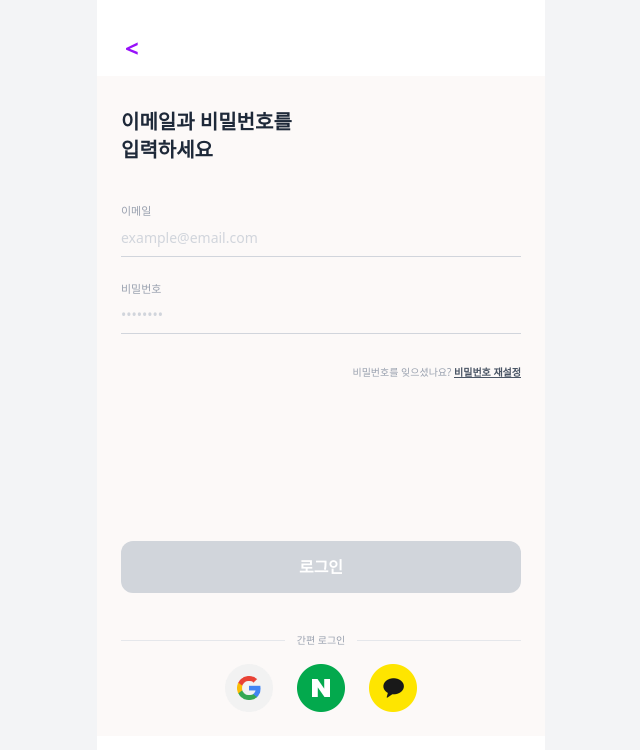
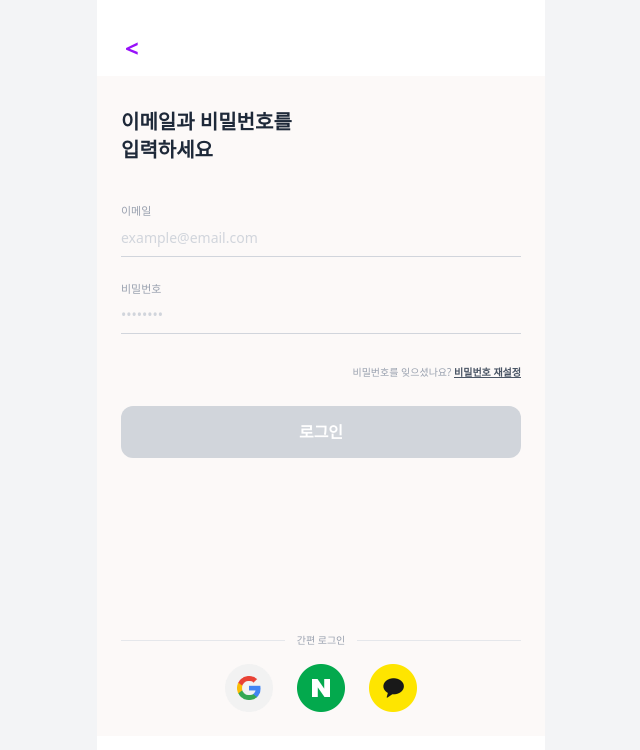
Before and after one commit to chaewoni925/MeloVoyage, a React (Vite) app in the folder FE/: page /Login in a window 1280 px wide. Shown: the top 750 px of the page, without its empty margins (319-959 px from the left). Built offline with nearby package versions, Linux system fonts and the light colour scheme.

Commit message:
로그인, 회원가입 api 연동

```diff
--- a/FE/package.json
+++ b/FE/package.json
@@ -11,6 +11,7 @@
     "test": "echo \"Error: no test specified\" && exit 1"
   },
   "dependencies": {
+    "axios": "^1.18.1",
     "react": "^18.3.1",
     "react-dom": "^18.3.1",
     "react-router-dom": "^7.15.0"
--- a/FE/src/pages/Auth/Login.jsx
+++ b/FE/src/pages/Auth/Login.jsx
@@ -1,5 +1,6 @@
-import React from 'react';
+import React, { useState } from 'react'; // 1. useState import 추가
 import { useNavigate } from 'react-router-dom';
+import axios from 'axios';
 import googleIcon from '../../assets/Google.png';
 import naverIcon from '../../assets/NAVER.png';
 import kakaoIcon from '../../assets/kakao.png';
@@ -7,9 +8,46 @@ import kakaoIcon from '../../assets/kakao.png';
 export default function Login() {
   const navigate = useNavigate();
 
+  // 입력값 저장할 state 생성
+  const [email, setEmail] = useState('');
+  const [password, setPassword] = useState('');
+  const [loading, setLoading] = useState(false); // 로딩 상태 관리
+
+  // 로그인 처리 함수
+  const handleLogin = async (e) => {
+    e.preventDefault(); // form 제출 시 새로고침 방지
+
+    if (!email || !password) {
+      alert('이메일과 비밀번호를 모두 입력해 주세요.');
+      return;
+    }
+
+    setLoading(true);
+    try {
+      const response = await axios.post('/auth/login', {
+        email: email,
+        password: password,
+      });
+
+      const { token } = response.data;
+
+      if (token) {
+        localStorage.setItem('token', token); // 로컬에 토큰 저장
+        axios.defaults.headers.common['Authorization'] = `Bearer ${token}`; // 기본값
+
+        alert('로그인 성공!');
+        navigate('/Music'); // 로그인 성공 후 이동
+      }
+    } catch (error) {
+      console.error('로그인 에러:', error);
+      alert(error.response?.data?.message || '로그인에 실패했습니다. 다시 시도해 주세요.');
+    } finally {
+      setLoading(false);
+    }
+  };
+
   return (
     <div className="min-h-screen bg-gray-100 flex justify-center">
-
       <div className="bg-white p-6 rounded-b-3xl flex flex-col w-full max-w-md relative font-sans selection:bg-purple-200 overflow-hidden min-h-screen pb-16">
 
         {/* 상단 뒤로가기 영역 */}
@@ -22,6 +60,7 @@ export default function Login() {
           </button>
         </div>
 
+        {/* 2. onSubmit에 handleLogin을 직접 연결하여 엔터키 제출 활성화 */}
         <main className="flex-1 mt-1 bg-[#FCF9F8] -mx-6 px-6 pt-8 flex flex-col justify-between overflow-y-auto">
 
           {/* 로그인 폼 */}
@@ -30,13 +69,16 @@ export default function Login() {
               이메일과 비밀번호를<br />입력하세요
             </h2>
 
-            <form className="space-y-6" onSubmit={(e) => e.preventDefault()}>
+            <form className="space-y-6" onSubmit={handleLogin}>
               <div className="relative border-b border-gray-300 focus-within:border-[#7C3AED] transition-all">
                 <label className="text-[11px] text-gray-400 block font-medium">이메일</label>
                 <input
                   type="email"
+                  value={email} // 3. 상태(state) 바인딩
+                  onChange={(e) => setEmail(e.target.value)} // 4. 입력값 반영
                   className="w-full py-2 bg-transparent text-sm focus:outline-none text-gray-800 placeholder-gray-300"
                   placeholder="example@email.com"
+                  required
                 />
               </div>
 
@@ -44,8 +86,11 @@ export default function Login() {
                 <label className="text-[11px] text-gray-400 block font-medium">비밀번호</label>
                 <input
                   type="password"
+                  value={password} // 3. 상태(state) 바인딩
+                  onChange={(e) => setPassword(e.target.value)} // 4. 입력값 반영
                   className="w-full py-2 bg-transparent text-sm focus:outline-none text-gray-800 placeholder-gray-300"
                   placeholder="••••••••"
+                  required
                 />
               </div>
 
@@ -53,16 +98,23 @@ export default function Login() {
                 <span className="text-[10px] text-gray-400">비밀번호를 잊으셨나요? </span>
                 <button type="button" className="text-[10px] text-gray-600 font-bold underline cursor-pointer focus:outline-none">비밀번호 재설정</button>
               </div>
+
+              {/* 5. 로그인 버튼을 form 내부로 이동하여 submit 트리거 확보 및 활성화 조건 적용 */}
+              <div className="space-y-6 mt-6 pb-6">
+                <button
+                  type="submit"
+                  disabled={loading}
+                  className={`w-full py-3.5 rounded-xl font-bold transition-all text-white focus:outline-none cursor-pointer
+                    ${(email && password) ? 'bg-[#7C3AED] hover:bg-[#6D28D9]' : 'bg-[#D1D5DB]'}`}
+                >
+                  {loading ? '로그인 중...' : '로그인'}
+                </button>
+              </div>
             </form>
           </div>
 
-          {/* 하단 버튼 및 간편 로그인 영역 */}
-          <div className="space-y-6 mt-6 pb-6">
-            <button className="w-full bg-[#D1D5DB] text-white py-3.5 rounded-xl font-bold transition-all hover:bg-[#A3A3A3] cursor-pointer focus:outline-none">
-              로그인
-            </button>
-
-            <div className="space-y-4">
+          {/* 간편 로그인 영역 */}
+          <div className="space-y-4 pb-6">
             <div className="flex items-center my-4">
               <div className="flex-1 border-t border-gray-200"></div>
               <span className="px-3 text-[10px] text-gray-400 whitespace-nowrap">간편 로그인</span>
@@ -71,18 +123,17 @@ export default function Login() {
 
             {/* 간편 로그인 버튼들 */}
             <div className="flex justify-center gap-6">
-                <button className="w-12 h-12 rounded-full flex items-center justify-center cursor-pointer focus:outline-none hover:opacity-80 transition-opacity">
+              <button type="button" className="w-12 h-12 rounded-full flex items-center justify-center cursor-pointer focus:outline-none hover:opacity-80 transition-opacity">
                 <img src={googleIcon} alt="Google" className="w-12 h-12" />
               </button>
 
-                <button className="w-12 h-12 rounded-full flex items-center justify-center cursor-pointer focus:outline-none hover:opacity-80 transition-opacity">
+              <button type="button" className="w-12 h-12 rounded-full flex items-center justify-center cursor-pointer focus:outline-none hover:opacity-80 transition-opacity">
                 <img src={naverIcon} alt="Naver" className="w-12 h-12" />
               </button>
 
-                <button className="w-12 h-12 rounded-full flex items-center justify-center cursor-pointer focus:outline-none hover:opacity-80 transition-opacity">
+              <button type="button" className="w-12 h-12 rounded-full flex items-center justify-center cursor-pointer focus:outline-none hover:opacity-80 transition-opacity">
                 <img src={kakaoIcon} alt="kakao" className="w-12 h-12" />
               </button>
-              </div>
             </div>
           </div>
         </main>
--- a/FE/src/pages/Auth/Signup.jsx
+++ b/FE/src/pages/Auth/Signup.jsx
@@ -1,13 +1,51 @@
-import React from 'react';
+import React, { useState } from 'react'; // useState 추가
 import { useNavigate } from 'react-router-dom';
+import axios from 'axios'; // axios 추가
 
 export default function Signup() {
   const navigate = useNavigate();
 
+  // 입력값 및 로딩 상태를 저장할 state 생성
+  const [email, setEmail] = useState('');
+  const [password, setPassword] = useState('');
+  const [loading, setLoading] = useState(false);
+
+  // 회원가입 처리 함수 생성
+  const handleSignup = async (e) => {
+    e.preventDefault(); // 폼 제출 시 페이지 새로고침 방지
+
+    if (!email || !password) {
+      alert('이메일과 비밀번호를 모두 입력해 주세요.');
+      return;
+    }
+    if (password.length < 8) {
+      alert('비밀번호는 8자리 이상 입력해 주세요.');
+      return;
+    }
+
+    setLoading(true);
+    try {
+      // 백엔드의 회원가입 API 주소로 요청
+      await axios.post('/auth/signup', {
+        email: email,
+        password: password,
+      });
+
+      alert('회원가입이 완료되었습니다! 취향 선택(온보딩) 페이지로 이동합니다.');
+
+      // 가입 성공 후, 사용자의 성향을 수집하는 온보딩 페이지로 이동
+      navigate('/onboarding');
+    } catch (error) {
+      console.error('회원가입 에러:', error);
+      alert(error.response?.data?.message || '회원가입에 실패했습니다. 다시 시도해 주세요.');
+    } finally {
+      setLoading(false);
+    }
+  };
+
   return (
 
     <div className="min-h-screen bg-gray-100 flex justify-center">
-
      <div className="bg-white p-6 rounded-b-3xl flex flex-col w-full max-w-md relative font-sans selection:bg-purple-200 overflow-hidden min-h-screen pb-16">
 
         {/* 상단 뒤로가기 영역 */}
@@ -20,6 +58,7 @@ export default function Signup() {
           </button>
         </div>
 
+        {/* form 태그에 onSubmit 핸들러 연결 */}
         <main className="flex-1 mt-1 bg-[#FCF9F8] -mx-6 px-6 pt-8 flex flex-col justify-between">
 
           {/* 회원가입 폼 */}
@@ -28,13 +67,16 @@ export default function Signup() {
               이메일과 비밀번호를<br />입력하세요
             </h2>
 
-            <form className="space-y-6" onSubmit={(e) => e.preventDefault()}>
+            <form className="space-y-6" onSubmit={handleSignup}>
               <div className="relative border-b border-gray-300 focus-within:border-[#7C3AED] transition-all">
                 <label className="text-[11px] text-gray-400 block font-medium">이메일</label>
                 <input
                   type="email"
+                  value={email} // state 연결
+                  onChange={(e) => setEmail(e.target.value)} // 입력값 반영
                   className="w-full py-2 bg-transparent text-sm focus:outline-none text-gray-800 placeholder-gray-300"
                   placeholder="example@email.com"
+                  required
                 />
               </div>
 
@@ -42,21 +84,26 @@ export default function Signup() {
                 <label className="text-[11px] text-gray-400 block font-medium">비밀번호</label>
                 <input
                   type="password"
+                  value={password} // state 연결
+                  onChange={(e) => setPassword(e.target.value)} // 입력값 반영
                   className="w-full py-2 bg-transparent text-sm focus:outline-none text-gray-800 placeholder-gray-300"
                   placeholder="8자리 이상 입력해주세요"
+                  required
                 />
               </div>
+
+              {/* 버튼 스타일 분기 처리 */}
+              <div className="mt-6 pb-6">
+                <button
+                  type="submit"
+                  disabled={loading}
+                  className={`w-full py-3.5 rounded-xl font-bold transition-all text-white focus:outline-none cursor-pointer
+                    ${(email && password.length >= 8) ? 'bg-[#7C3AED] hover:bg-[#6D28D9]' : 'bg-[#D1D5DB]'}`}
+                >
+                  {loading ? '가입 중...' : '회원가입'}
+                </button>
+              </div>
             </form>
-          </div>
-
-          {/* 회원가입 버튼 영역 (하단 고정 및 여백 조절) */}
-          <div className="mt-6 pb-6">
-            <button
-              onClick={() => navigate('/onboarding')}
-              className="w-full bg-[#D1D5DB] text-white py-3.5 rounded-xl font-bold transition-all hover:bg-[#A3A3A3] cursor-pointer focus:outline-none"
-            >
-              회원가입
-            </button>
           </div>
         </main>
 
```
Also changed, not shown: FE/src/pages/Onboarding/Onboarding.jsx (+24 -0 lines), 1 other file (tests, documents, lock files or other folders). Lines whose indentation alone changed are shown as unchanged.
